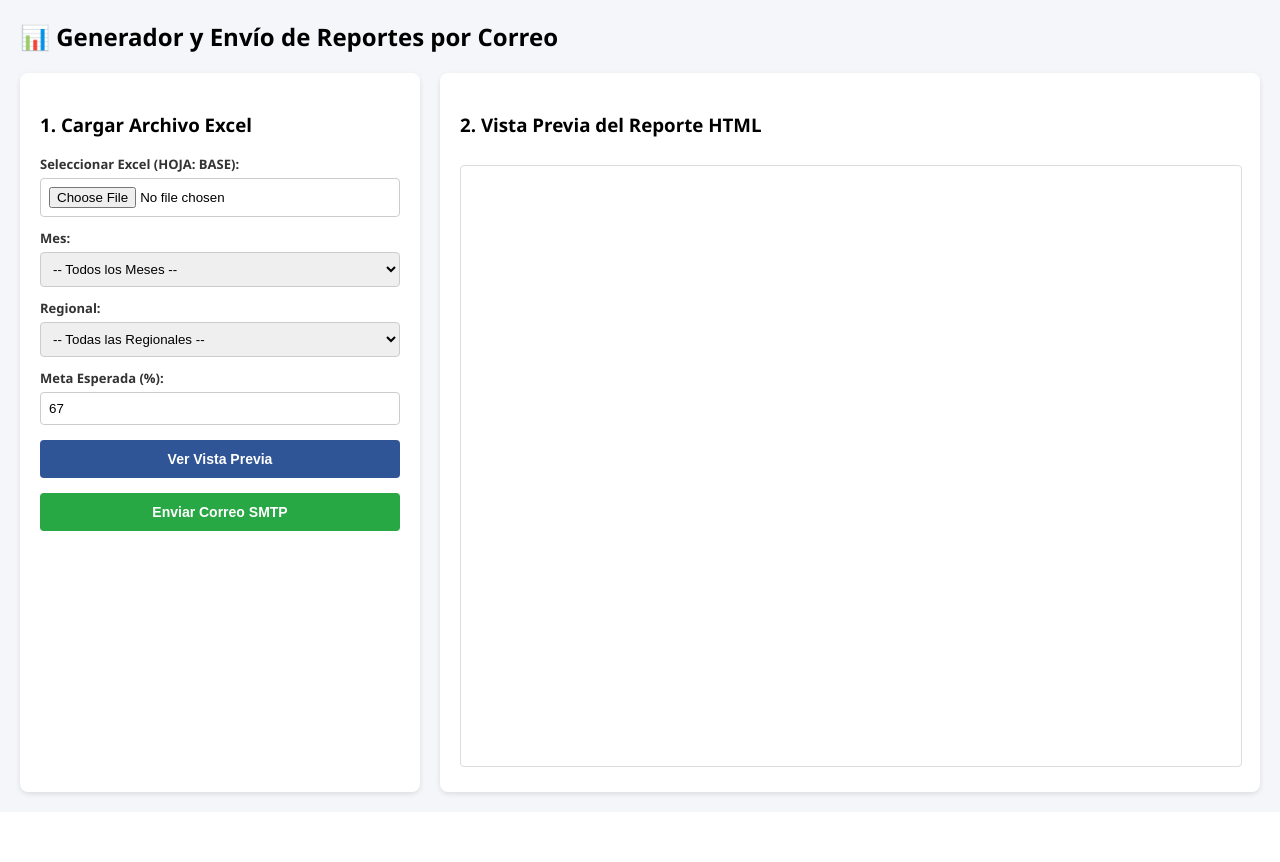
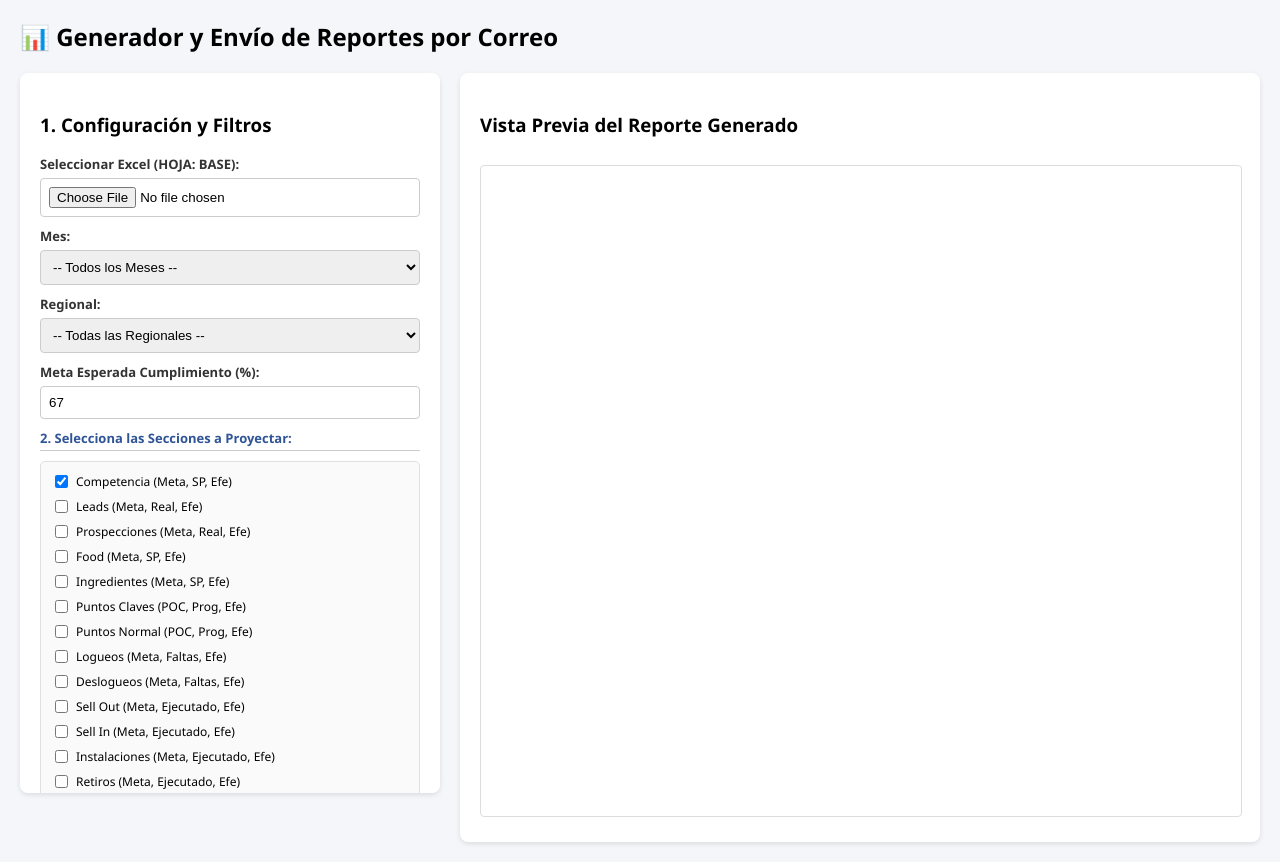
Before and after one commit to XY07-v/IA-MANPO, a Flask app: page / in a window 1280 px wide. Before the commit the page ends 798 px from the top, so only its background shows below. Run offline with Flask 3, Linux system fonts and the light colour scheme.

Commit message:
Update index.html

```diff
--- a/templates/index.html
+++ b/templates/index.html
@@ -3,23 +3,29 @@
 <head>
     <meta charset="UTF-8">
     <meta name="viewport" content="width=device-width, initial-scale=1.0">
-    <title>Reporte de Competencia - Automatización</title>
+    <title>Reporte Personalizable - Automatización</title>
     <style>
         body { font-family: 'Segoe UI', Tahoma, Geneva, Verdana, sans-serif; margin: 20px; background-color: #f4f6f9; }
         .container { display: flex; gap: 20px; flex-wrap: wrap; }
         .panel { background: white; padding: 20px; border-radius: 8px; box-shadow: 0 2px 5px rgba(0,0,0,0.1); }
-        .panel-form { width: 360px; }
-        .panel-preview { flex-grow: 1; min-height: 550px; }
-        label { font-weight: bold; display: block; margin-top: 12px; font-size: 13px; color: #333; }
+        .panel-form { width: 380px; max-height: 85vh; overflow-y: auto; }
+        .panel-preview { flex-grow: 1; min-height: 600px; }
+        label { font-weight: bold; display: block; margin-top: 10px; font-size: 13px; color: #333; }
         select, input[type="file"], input[type="number"], input[type="text"] {
             width: 100%; padding: 8px; margin-top: 5px; border: 1px solid #ccc; border-radius: 4px; box-sizing: border-box;
         }
         button { width: 100%; padding: 11px; margin-top: 15px; border: none; border-radius: 4px; cursor: pointer; font-weight: bold; font-size: 14px; }
         .btn-gen { background-color: #2F5597; color: white; }
         .btn-send { background-color: #28a745; color: white; }
-        iframe { width: 100%; height: 600px; border: 1px solid #ddd; margin-top: 10px; border-radius: 4px; }
+        iframe { width: 100%; height: 650px; border: 1px solid #ddd; margin-top: 10px; border-radius: 4px; }
         .alert { padding: 10px; margin-bottom: 10px; border-radius: 4px; font-size: 13px; display: none; }
         .alert-info { background-color: #d1ecf1; color: #0c5460; }
+
+        /* Estilos para los Checkboxes de columnas */
+        .checkbox-group { margin-top: 10px; border: 1px solid #e0e0e0; padding: 10px; border-radius: 5px; background: #fafafa; }
+        .checkbox-item { display: flex; align-items: center; margin-bottom: 6px; font-size: 12px; font-weight: normal; }
+        .checkbox-item input { margin-right: 8px; width: auto; }
+        .group-title { font-weight: bold; font-size: 13px; color: #2F5597; margin-top: 10px; border-bottom: 1px solid #ccc; padding-bottom: 3px; }
     </style>
 </head>
 <body>
@@ -27,7 +33,7 @@
 
     <div class="container">
         <div class="panel panel-form">
-            <h3>1. Cargar Archivo Excel</h3>
+            <h3>1. Configuración y Filtros</h3>
             <form id="reportForm" enctype="multipart/form-data">
                 <label>Seleccionar Excel (HOJA: BASE):</label>
                 <input type="file" name="file" id="file" accept=".xlsx, .xls" required>
@@ -44,8 +50,26 @@
                     <option value="TODOS">-- Todas las Regionales --</option>
                 </select>
 
-                <label>Meta Esperada (%):</label>
+                <label>Meta Esperada Cumplimiento (%):</label>
                 <input type="number" name="meta_esperada" id="meta_esperada" value="67">
+
+                <div class="group-title">2. Selecciona las Secciones a Proyectar:</div>
+                <div class="checkbox-group">
+                    <div class="checkbox-item"><input type="checkbox" name="columnas_sel" value="Competencia" checked> Competencia (Meta, SP, Efe)</div>
+                    <div class="checkbox-item"><input type="checkbox" name="columnas_sel" value="Leads"> Leads (Meta, Real, Efe)</div>
+                    <div class="checkbox-item"><input type="checkbox" name="columnas_sel" value="Prospecciones"> Prospecciones (Meta, Real, Efe)</div>
+                    <div class="checkbox-item"><input type="checkbox" name="columnas_sel" value="Food"> Food (Meta, SP, Efe)</div>
+                    <div class="checkbox-item"><input type="checkbox" name="columnas_sel" value="Ingredientes"> Ingredientes (Meta, SP, Efe)</div>
+                    <div class="checkbox-item"><input type="checkbox" name="columnas_sel" value="Puntos Claves"> Puntos Claves (POC, Prog, Efe)</div>
+                    <div class="checkbox-item"><input type="checkbox" name="columnas_sel" value="Puntos Normal"> Puntos Normal (POC, Prog, Efe)</div>
+                    <div class="checkbox-item"><input type="checkbox" name="columnas_sel" value="Logueos"> Logueos (Meta, Faltas, Efe)</div>
+                    <div class="checkbox-item"><input type="checkbox" name="columnas_sel" value="Deslogueos"> Deslogueos (Meta, Faltas, Efe)</div>
+                    <div class="checkbox-item"><input type="checkbox" name="columnas_sel" value="Sell Out"> Sell Out (Meta, Ejecutado, Efe)</div>
+                    <div class="checkbox-item"><input type="checkbox" name="columnas_sel" value="Sell In"> Sell In (Meta, Ejecutado, Efe)</div>
+                    <div class="checkbox-item"><input type="checkbox" name="columnas_sel" value="Instalaciones"> Instalaciones (Meta, Ejecutado, Efe)</div>
+                    <div class="checkbox-item"><input type="checkbox" name="columnas_sel" value="Retiros"> Retiros (Meta, Ejecutado, Efe)</div>
+                    <div class="checkbox-item"><input type="checkbox" name="columnas_sel" value="Netas"> Netas (Meta, Ejecutado, Efe)</div>
+                </div>
 
                 <button type="button" class="btn-gen" onclick="generarVistaPrevia()">Ver Vista Previa</button>
                 <button type="button" class="btn-send" onclick="enviarCorreo()">Enviar Correo SMTP</button>
@@ -53,19 +77,18 @@
         </div>
 
         <div class="panel panel-preview">
-            <h3>2. Vista Previa del Reporte HTML</h3>
+            <h3>Vista Previa del Reporte Generado</h3>
             <iframe id="previewFrame"></iframe>
         </div>
     </div>
 
     <script>
-        // Cargar dinámicamente Filtros al seleccionar un Excel
         document.getElementById('file').addEventListener('change', function() {
             let formData = new FormData();
             formData.append('file', this.files[0]);
 
             document.getElementById('statusAlert').style.display = 'block';
-            document.getElementById('statusAlert').innerText = "Leyendo columnas y listas...";
+            document.getElementById('statusAlert').innerText = "Cargando opciones...";
 
             fetch('/get-filters', { method: 'POST', body: formData })
             .then(res => res.json())
@@ -76,12 +99,10 @@
                     return;
                 }
 
-                // Llenar Meses
                 let selectMes = document.getElementById('mes');
                 selectMes.innerHTML = '<option value="TODOS">-- Todos los Meses --</option>';
                 data.meses.forEach(m => selectMes.innerHTML += `<option value="${m}">${m}</option>`);
 
-                // Llenar Regionales
                 let selectReg = document.getElementById('regional');
                 selectReg.innerHTML = '<option value="TODOS">-- Todas las Regionales --</option>';
                 data.regionales.forEach(r => selectReg.innerHTML += `<option value="${r}">${r}</option>`);
@@ -101,7 +122,7 @@
         }
 
         function enviarCorreo() {
-            if(!confirm("¿Deseas enviar este correo a los destinatarios configurados?")) return;
+            if(!confirm("¿Deseas enviar este reporte con las secciones seleccionadas?")) return;
 
             let formData = new FormData(document.getElementById('reportForm'));
             fetch('/send', { method: 'POST', body: formData })
```
